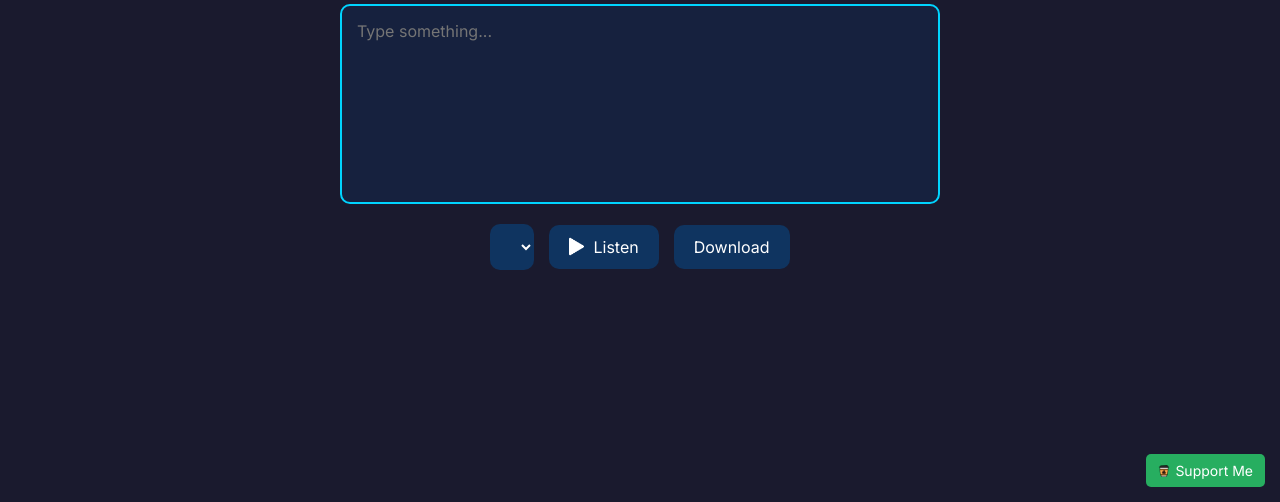
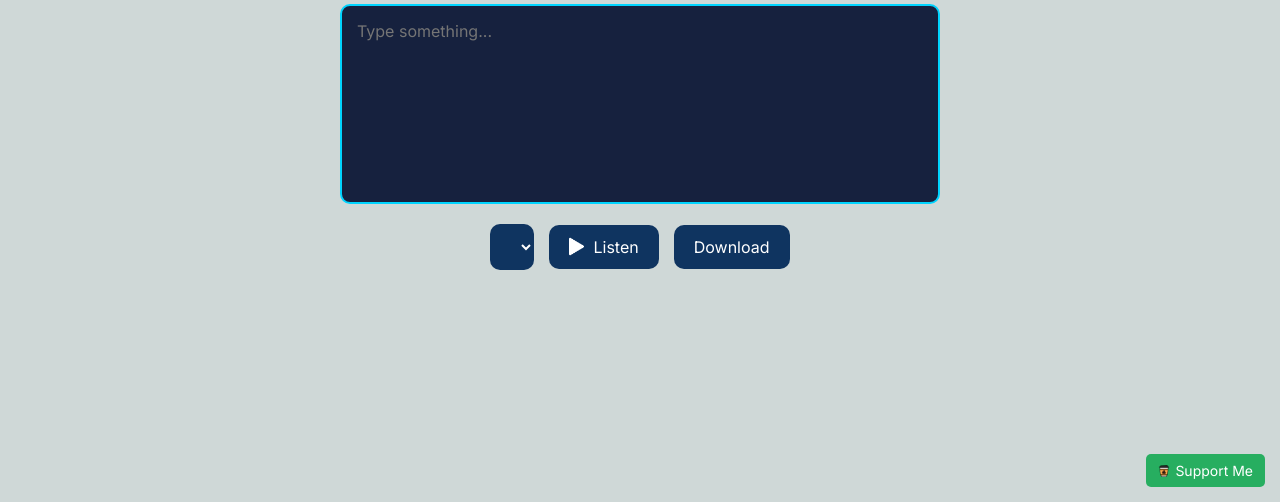
Before and after one commit to krishytopia/text-to-speech-converter, a plain HTML site: page index.html in a window 1280 px wide. Shown: the part 298-800 px from the top of the page. Drawn offline with Linux system fonts and the light colour scheme; files whose address does not match are found by name; a web font is replaced by a local one.

Commit message:
Update style.css

```diff
--- a/style.css
+++ b/style.css
@@ -8,7 +8,7 @@
 }
 
 body {
-    background: #1a1a2e;
+    background: #CFD8D7;
     color: white;
     text-align: center;
 }
```
